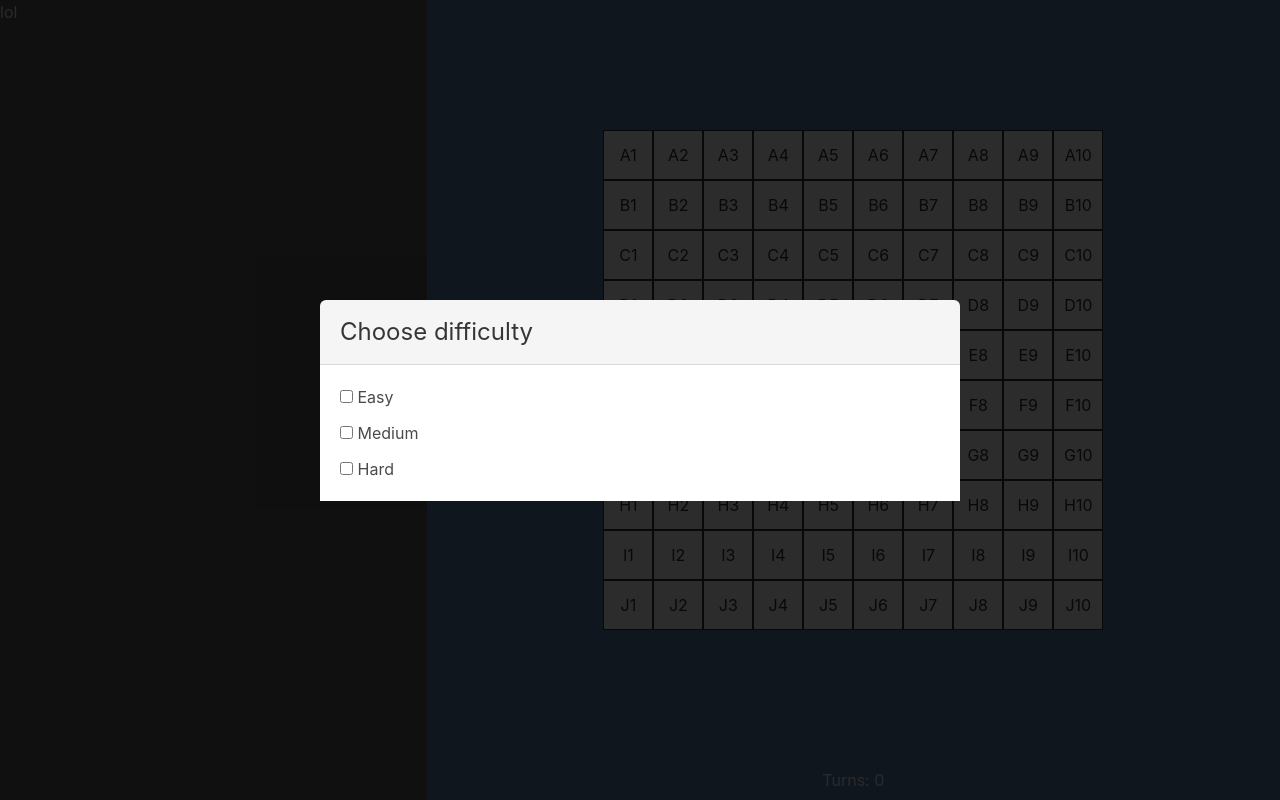
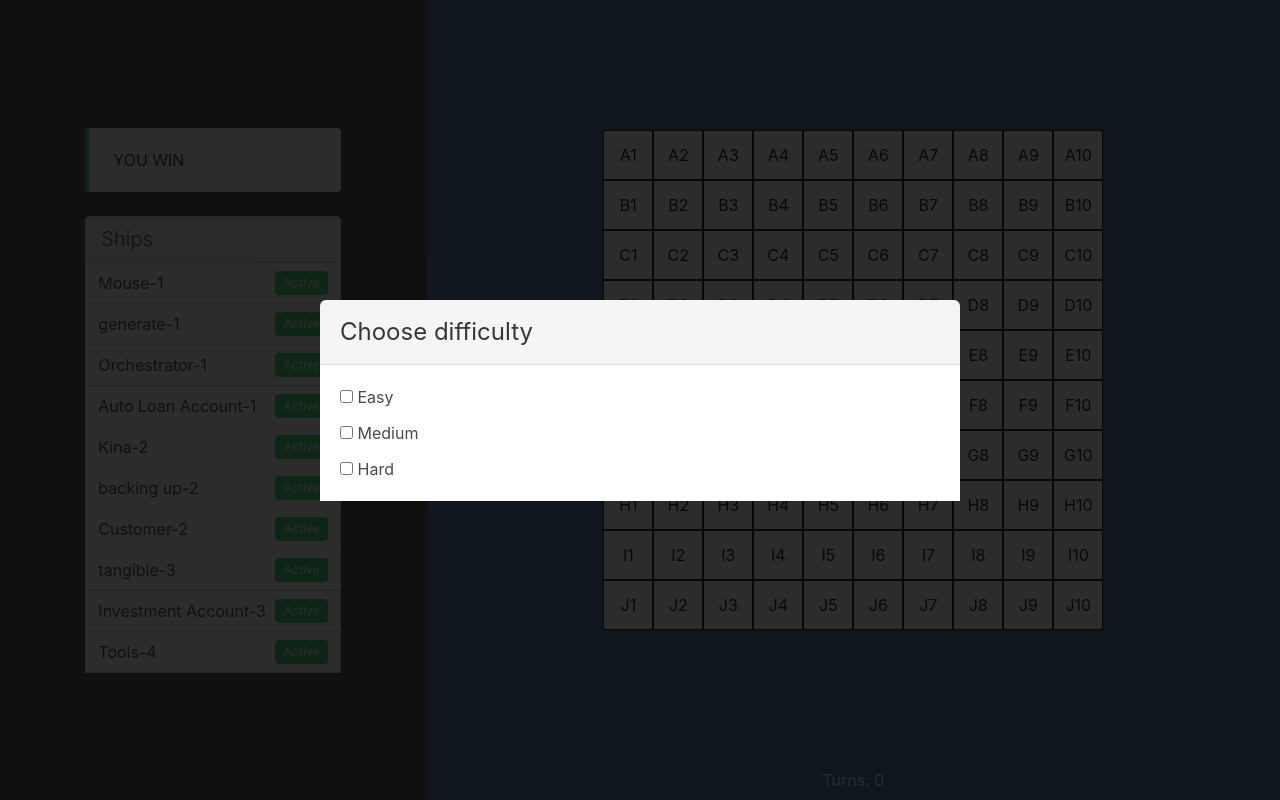
Before and after one commit to helmerdavila/battleship, a React (Create React App) app: page / in a window 1280 px wide. Built offline with nearby package versions, Linux system fonts and the light colour scheme.

Commit message:
List ships

```diff
--- a/src/components/Board.jsx
+++ b/src/components/Board.jsx
@@ -178,7 +178,7 @@ export default class Board extends React.Component {
         const touchedParts = ship['parts'].filter(part => part['touched']);
         if (touchedParts.length === ship['parts'].length) {
           ship['sunk'] = true;
-          ship['parts'].map(part => {
+          ship['parts'].forEach(part => {
             const cellOfPart = board[part['row']][part['column']];
             cellOfPart['cssClass'] = 'the-column ship-shunked';
           });
@@ -224,13 +224,26 @@ export default class Board extends React.Component {
       );
     }
 
+    const ships = this.state.ships.map(ship => (
+      <div key={ship['name']} className="panel-block">
+        <span className="is">{ship['name']}</span>
+        <span className={`tag ${ship['sunk'] ? 'is-danger' : 'is-success'}`}>{ship['sunk'] ? 'Shunk' : 'Active'}</span>
+      </div>
+    ));
+
     return (
       <Fragment>
         <Modal showModal={this.state.showTurnModal} difficulty={this.state.selectedDifficulty} changeDifficulty={this.handleChooseDifficulty}/>
         <div className="columns is-gapless">
           <div className="column is-one-third">
-            <section className="hero is-dark is-fullheight">
-              <h1>lol</h1>
+            <section className="hero game-data is-dark is-fullheight">
+              <div className="message is-success">
+                <div className="message-body is-uppercase">You win</div>
+              </div>
+              <div className="panel">
+                <p className="panel-heading">Ships</p>
+                {ships}
+              </div>
             </section>
           </div>
           <div className="column">
@@ -241,7 +254,7 @@ export default class Board extends React.Component {
               <div className="hero-foot">
                 <div className="tabs is-fullwidth">
                   <ul>
-                    <li><a>Turns: {this.state.currentTurns}</a></li>
+                    <li><a>Turns: {this.state.currentTurns > 1000 ? 'Infinite' : this.state.currentTurns}</a></li>
                   </ul>
                 </div>
               </div>
--- a/src/components/Modal.jsx
+++ b/src/components/Modal.jsx
@@ -2,7 +2,7 @@ import React from "react";
 
 const Modal = props => {
   return (
-    <div className={`modal ${props.showModal ? 'is-active' : null}`}>
+    <div className={`modal ${props.showModal ? 'is-active' : ''}`}>
       <div className="modal-background"/>
       <div className="modal-card">
         <div className="modal-card-head">
--- a/src/components/board.css
+++ b/src/components/board.css
@@ -19,3 +19,16 @@
         background-color: #00d1b2; }
       .the-table .the-row .the-column.ship-untouched {
         background-color: #ff3860; }
+
+.game-data {
+  display: flex;
+  justify-content: center;
+  align-items: center; }
+  .game-data .message {
+    width: 60%; }
+  .game-data .panel {
+    width: 60%; }
+    .game-data .panel .panel-block {
+      display: flex;
+      justify-content: space-between;
+      background-color: white; }
--- a/src/components/board.scss
+++ b/src/components/board.scss
@@ -32,3 +32,23 @@
     }
   }
 }
+
+.game-data {
+  display: flex;
+  justify-content: center;
+  align-items: center;
+
+  .message {
+    width: 60%;
+  }
+
+  .panel {
+    width: 60%;
+
+    .panel-block {
+      display: flex;
+      justify-content: space-between;
+      background-color: white;
+    }
+  }
+}
```
